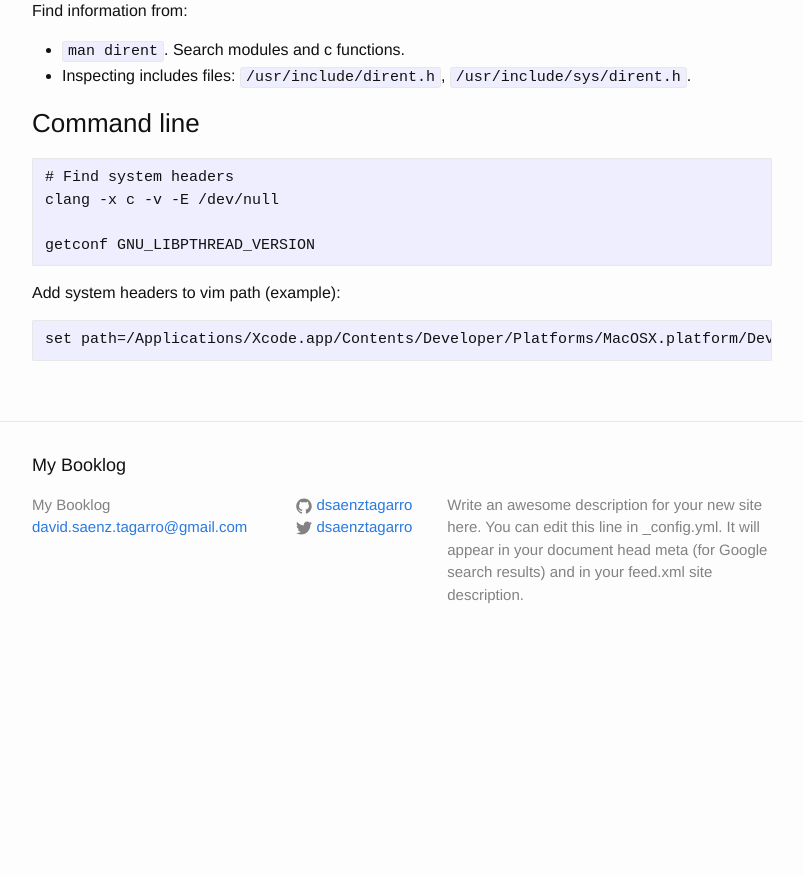
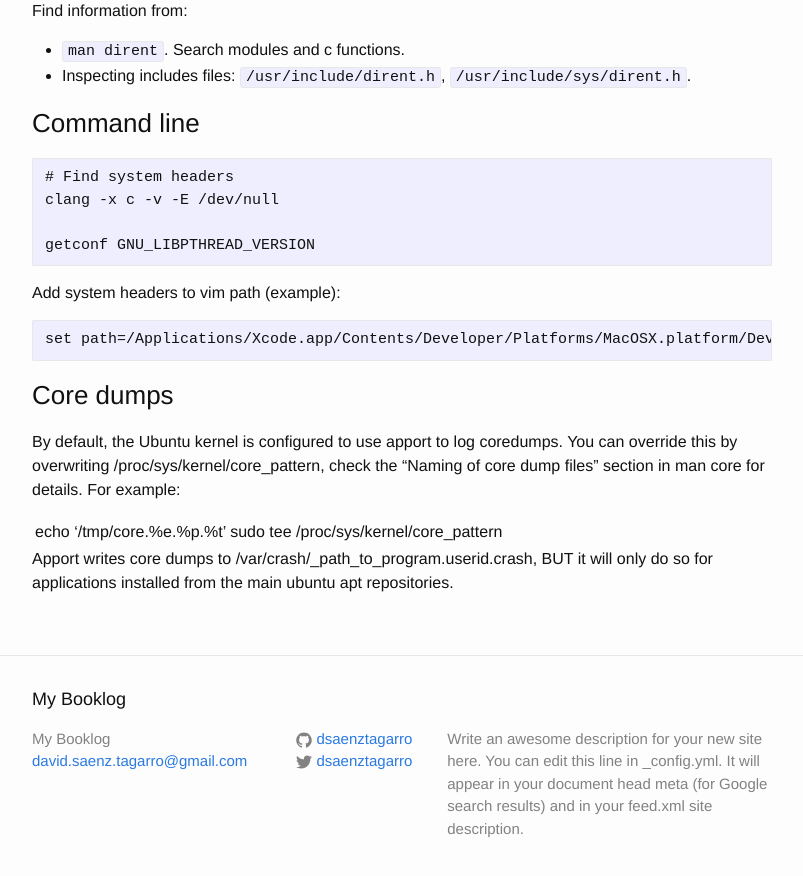
Before and after one commit to dsaenztagarro/booklog, a Jekyll site: the page built from _projects/c.md, in a window 1280 px wide and 900 px high, scrolled down 2511 px. Shown: the top 876 px of the window, without its empty margins (238-1041 px from the left). Built offline with Jekyll 4.4.1, drawn with Linux system fonts in a browser that asks for light colours; before the commit the page ends 3177 px from its top, so only the background shows below that.

Commit message:
Adds coredumps info

````diff
--- a/_projects/c.md
+++ b/_projects/c.md
@@ -121,3 +121,11 @@ Add system headers to vim path (example):
 ```
 set path=/Applications/Xcode.app/Contents/Developer/Platforms/MacOSX.platform/Developer/SDKs/MacOSX10.12.sdk/usr/include`
 ```
+
+### Core dumps
+
+By default, the Ubuntu kernel is configured to use apport to log coredumps. You can override this by overwriting /proc/sys/kernel/core_pattern, check the "Naming of core dump files" section in man core for details. For example:
+
+echo '/tmp/core.%e.%p.%t' | sudo tee /proc/sys/kernel/core_pattern
+
+Apport writes core dumps to /var/crash/_path_to_program.userid.crash, BUT it will only do so for applications installed from the main ubuntu apt repositories.
````
